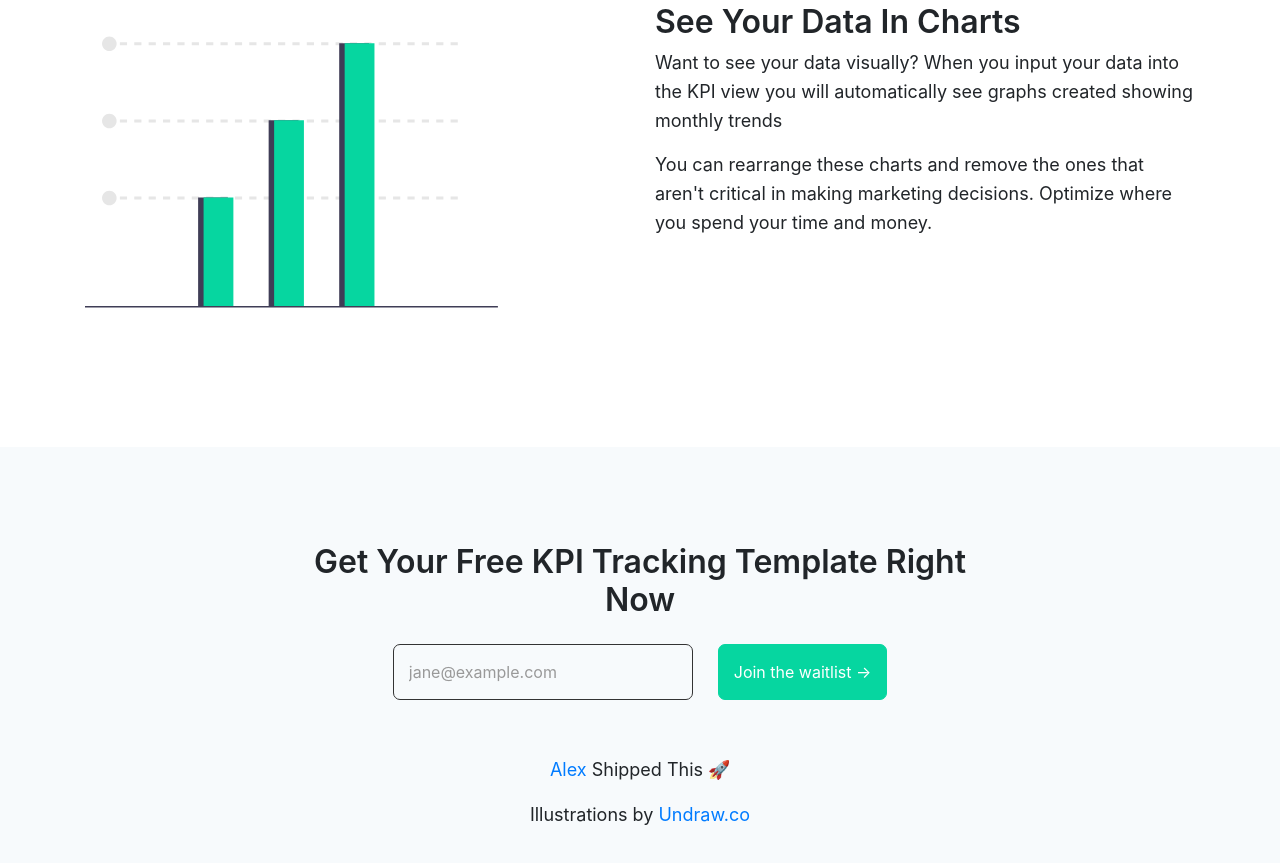
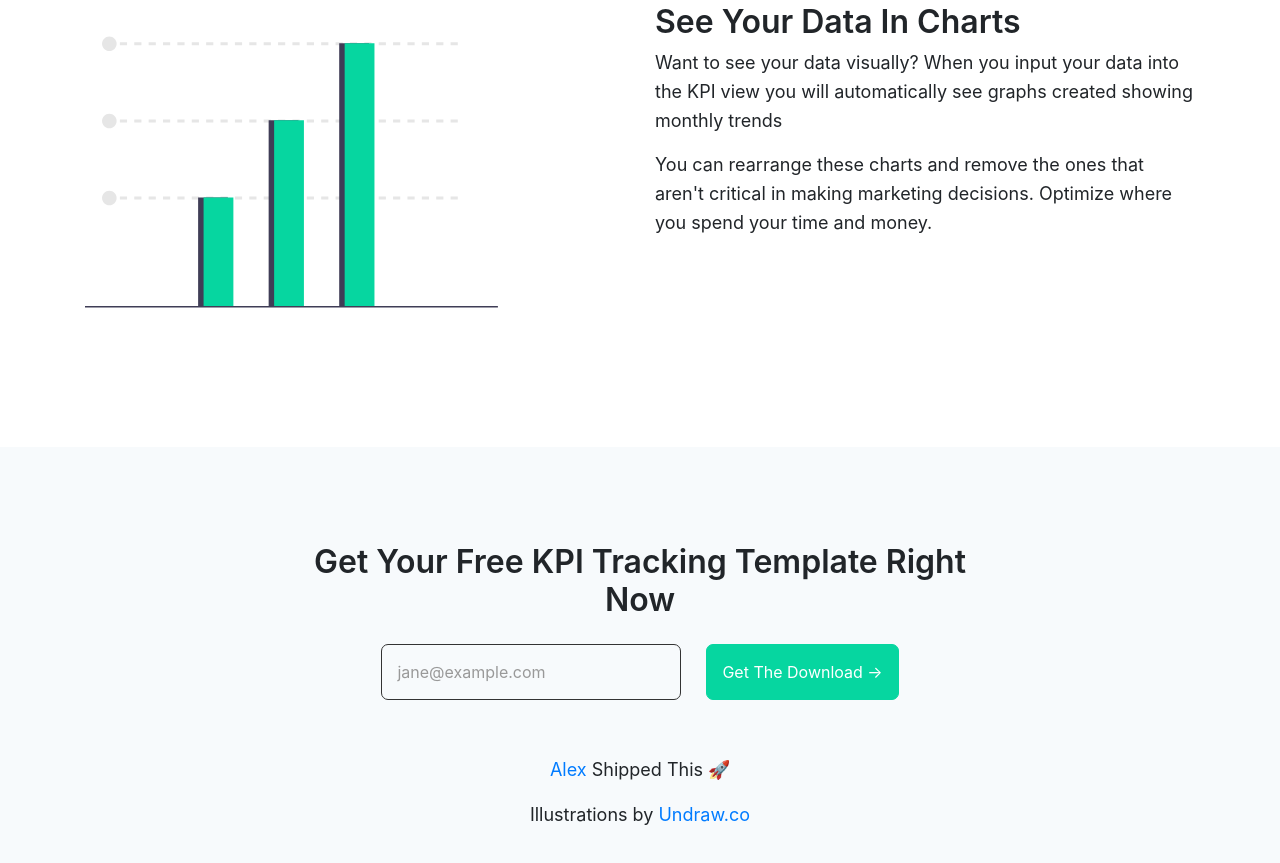
Before and after one commit to ayezee33/reiscorecard, a website: page index.html in a window 1280 px wide. Shown: the part 1317-2180 px from the top of the page. Drawn offline with Linux system fonts and the light colour scheme.

Commit message:
Fix bottom CTA

```diff
--- a/index.html
+++ b/index.html
@@ -123,7 +123,7 @@
                 <label for="staticEmail2" class="sr-only">Email</label>
                 <input type="text" name="EMAIL" class="" id="staticEmail2" placeholder="jane@example.com">
               </div>
-              <button type="submit" class="btn btn-primary mb-2">Join the waitlist &rarr;</button>
+              <button type="submit" class="btn btn-primary mb-2">Get The Download &rarr;</button>
             </form>
             <p class="pt-5"><a href="https://twitter.com/alexzerbach">Alex</a> Shipped This 🚀</p>
             <p>Illustrations by <a href="https://undraw.co/?ref=stratdocs.io">Undraw.co</a></p>
```
